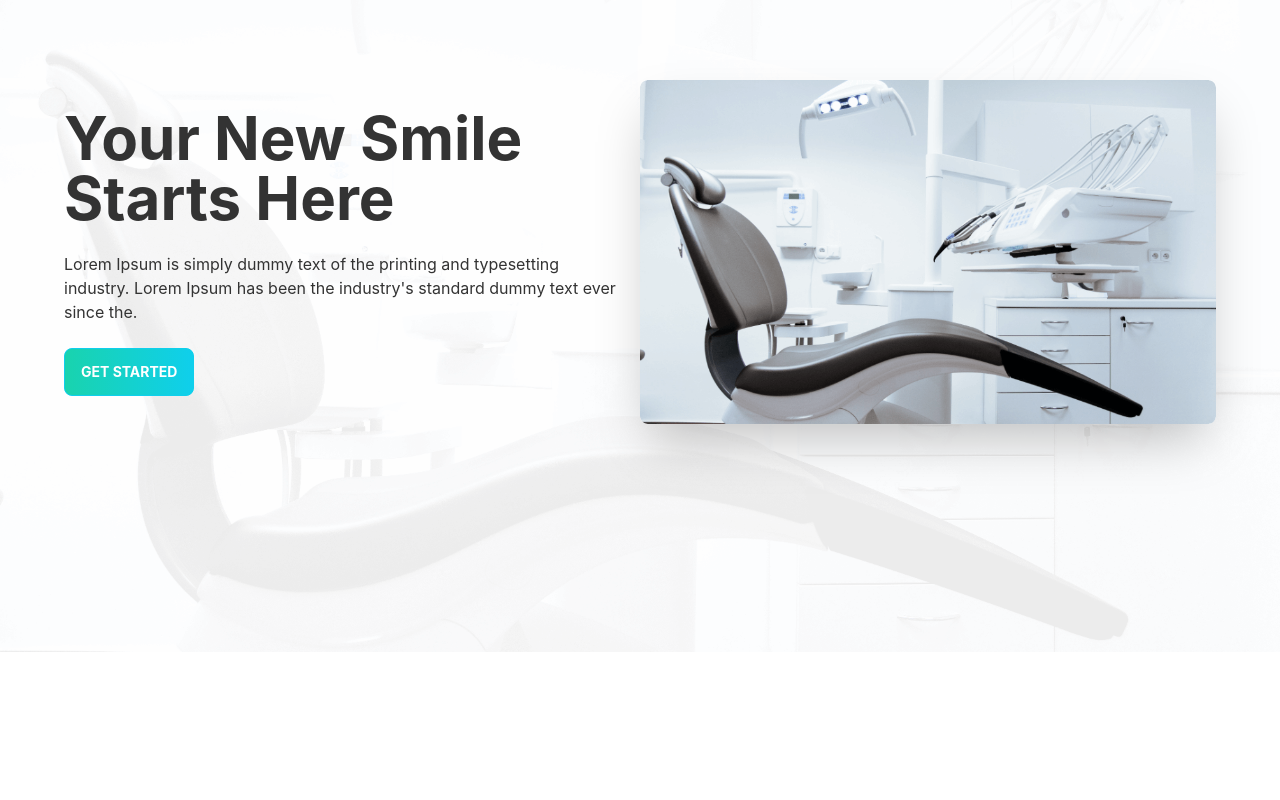
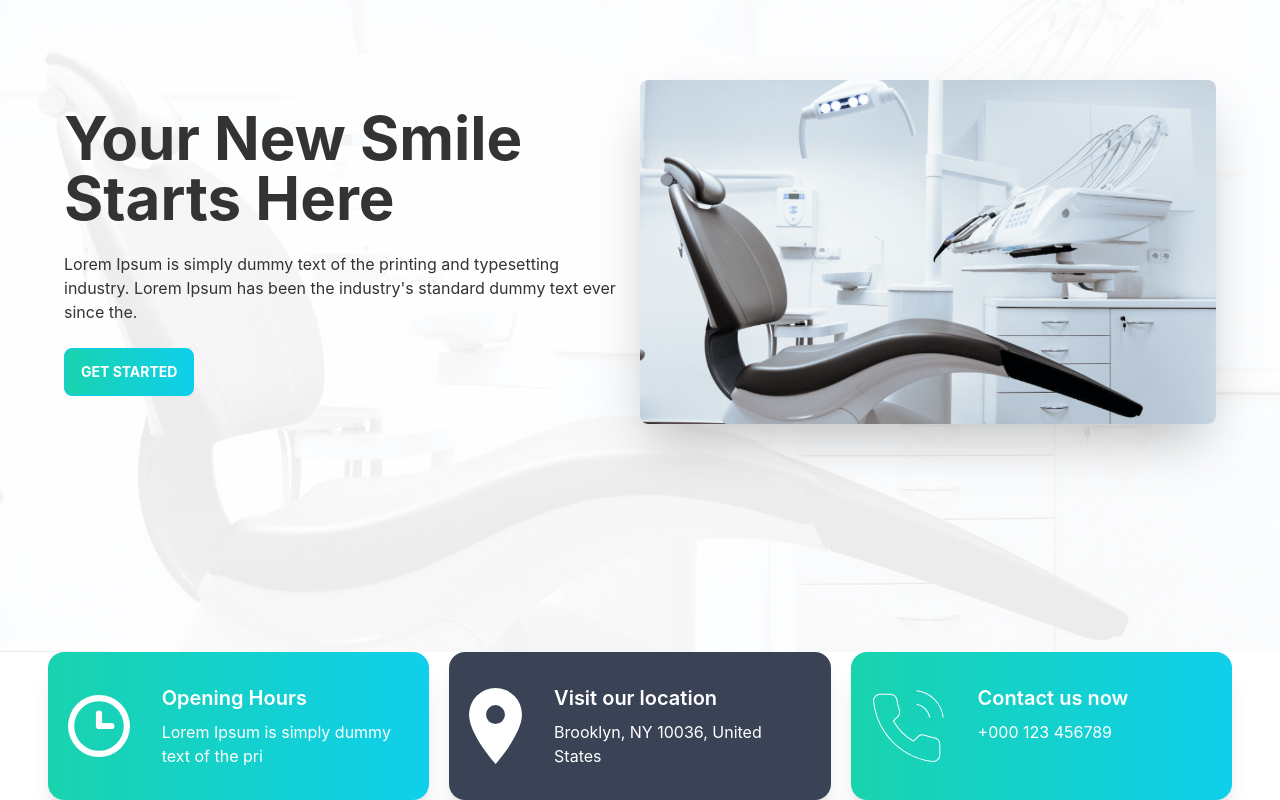
Before and after one commit to saikot-cse/doctors-portal, a React (Create React App) app: page / in a window 1280 px wide. Shown: the part 228-1028 px from the top of the page. Before the commit the page ends 880 px from the top, so only its background shows below. Built offline with nearby package versions, Linux system fonts and the light colour scheme.

Commit message:
info card added

```diff
--- a/src/Pages/Home/Home.js
+++ b/src/Pages/Home/Home.js
@@ -1,11 +1,13 @@
 import React from 'react'
 import { Banner } from './Banner'
+import { Info } from './Info'
 
 
 export const Home = () => {
   return (
     <div>
       <Banner/>
+      <Info/>
     </div>
   )
 }
--- /dev/null
+++ b/src/Pages/Home/Info.js
@@ -0,0 +1,14 @@
+import React from 'react'
+import { InfoCard } from './InfoCard'
+import clock from '../../assets/icons/clock.svg'
+import marker from '../../assets/icons/marker.svg'
+import phone from '../../assets/icons/phone.svg'
+export const Info = () => {
+  return (
+    <div className='grid grid-cols-1 md:grid-cols-3 gap-5 px-12'>
+      <InfoCard bgClass="bg-gradient-to-r from-secondary to-primary" cardTitle="Opening Hours" cardDesc="Lorem Ipsum is simply dummy text of the pri" img={clock}/>
+      <InfoCard bgClass="bg-neutral" cardTitle="Visit our location" cardDesc="Brooklyn, NY 10036, United States" img={marker}/>
+      <InfoCard bgClass="bg-gradient-to-r from-secondary to-primary" cardTitle="Contact us now" cardDesc="+000 123 456789" img={phone}/>
+    </div>
+  )
+}
--- /dev/null
+++ b/src/Pages/Home/InfoCard.js
@@ -0,0 +1,15 @@
+import React from "react";
+
+export const InfoCard = ({img,cardTitle,cardDesc,bgClass}) => {
+  return (
+    <div class={`card lg:card-side shadow-xl ${bgClass}`}>
+      <figure className="pl-5">
+        <img className="mt-8 mb-8" src={img} alt="Album" />
+      </figure>
+      <div class="card-body text-white">
+        <h2 class="card-title">{cardTitle}</h2>
+        <p>{cardDesc}</p>
+      </div>
+    </div>
+  );
+};
```
